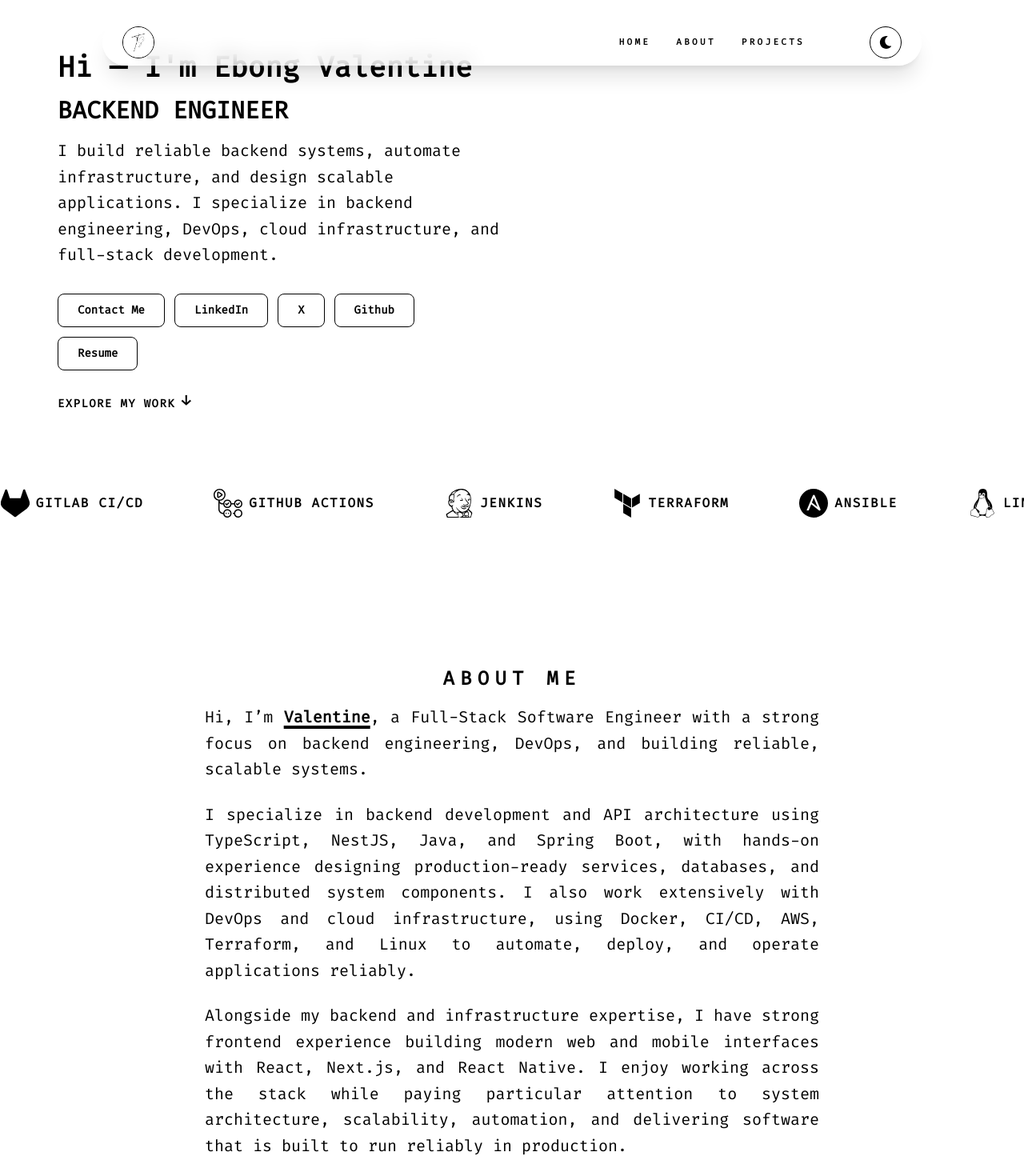
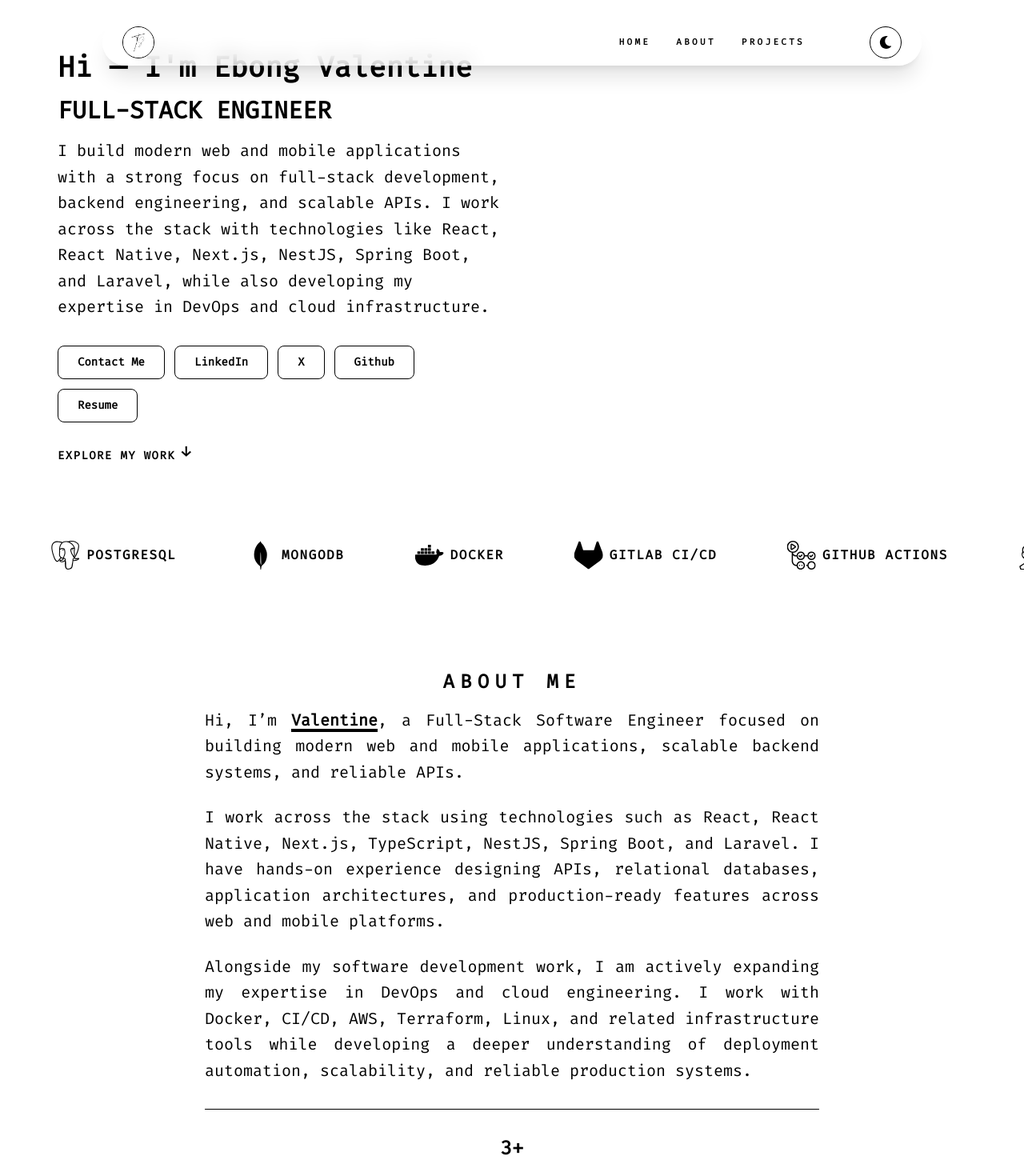
Before and after one commit to Val242/Portfolio, a React (Vite) app: page / in a window 1280 px wide. Shown: the top 1460 px of the page at 80% size. Built offline with nearby package versions, Linux system fonts and the light colour scheme.

Commit message:
adjustments

```diff
--- a/index.html
+++ b/index.html
@@ -10,27 +10,24 @@
 
     <!-- Primary SEO -->
     <title>
-      Ebong Valentine | Software Engineer | Backend, DevOps & Cloud
+      Ebong Valentine | Full-Stack Software Engineer | Web & Mobile
     </title>
 
     <meta
       name="description"
-      content="Ebong Valentine is a Software Engineer from Cameroon specializing in backend engineering, system design, DevOps, cloud infrastructure, and full-stack development with NestJS, Spring Boot, React, AWS, and Docker."
+      content="Ebong Valentine is a Full-Stack Software Engineer from Cameroon specializing in modern web and mobile development, backend engineering, API design, and scalable applications with React, React Native, Next.js, NestJS, Spring Boot, and Laravel."
     />
 
     <meta
       name="keywords"
-      content="Ebong Valentine, Valentine Ebong, Ebong Valentine Software Engineer, Ebong Valentine Developer, Software Engineer Cameroon, Backend Engineer Cameroon, Full Stack Engineer Cameroon, DevOps Engineer Cameroon, Cloud Engineer Cameroon, NestJS Developer, Spring Boot Developer, React Developer, AWS Developer, Docker, Terraform, PostgreSQL"
+      content="Ebong Valentine, Valentine Ebong, Ebong Valentine Software Engineer, Ebong Valentine Developer, Full Stack Software Engineer Cameroon, Software Engineer Cameroon, Full Stack Developer Cameroon, Backend Engineer Cameroon, Web Developer Cameroon, Mobile Developer Cameroon, React Developer, React Native Developer, Next.js Developer, NestJS Developer, Spring Boot Developer, Laravel Developer, TypeScript Developer, PostgreSQL, MongoDB, DevOps Cameroon, AWS, Docker, Terraform"
     />
 
     <meta name="author" content="Ebong Valentine" />
     <meta name="robots" content="index, follow" />
     <meta name="googlebot" content="index, follow" />
 
-    <meta
-      name="theme-color"
-      content="#141414"
-    />
+    <meta name="theme-color" content="#141414" />
 
     <!-- Canonical -->
     <link
@@ -48,12 +45,12 @@
 
     <meta
       property="og:title"
-      content="Ebong Valentine | Software Engineer"
+      content="Ebong Valentine | Full-Stack Software Engineer"
     />
 
     <meta
       property="og:description"
-      content="Portfolio of Ebong Valentine, a Software Engineer specializing in backend engineering, system design, DevOps, cloud infrastructure, and full-stack development."
+      content="Portfolio of Ebong Valentine, a Full-Stack Software Engineer specializing in web and mobile development, backend engineering, API design, and scalable applications."
     />
 
     <meta
@@ -63,7 +60,7 @@
 
     <meta
       property="og:image:alt"
-      content="Ebong Valentine — Software Engineer"
+      content="Ebong Valentine — Full-Stack Software Engineer"
     />
 
     <meta property="og:site_name" content="Ebong Valentine" />
@@ -81,12 +78,12 @@
 
     <meta
       name="twitter:title"
-      content="Ebong Valentine | Software Engineer"
+      content="Ebong Valentine | Full-Stack Software Engineer"
     />
 
     <meta
       name="twitter:description"
-      content="Ebong Valentine's portfolio — backend engineering, system design, DevOps, cloud infrastructure, and full-stack development."
+      content="Ebong Valentine's portfolio — full-stack web and mobile development, backend engineering, API design, and scalable applications."
     />
 
     <meta
@@ -96,7 +93,7 @@
 
     <meta
       name="twitter:image:alt"
-      content="Ebong Valentine — Software Engineer"
+      content="Ebong Valentine — Full-Stack Software Engineer"
     />
 
     <!-- Person Structured Data -->
@@ -109,6 +106,7 @@
         "name": "Ebong Valentine",
         "givenName": "Valentine",
         "familyName": "Ebong",
+
         "alternateName": [
           "Valentine",
           "Ebong Valentine Software Engineer"
@@ -118,9 +116,9 @@
 
         "image": "https://ebong-valentine.vercel.app/og-image.png",
 
-        "jobTitle": "Software Engineer",
+        "jobTitle": "Full-Stack Software Engineer",
 
-        "description": "Software Engineer from Cameroon specializing in backend engineering, system design, DevOps, cloud infrastructure, and full-stack development.",
+        "description": "Full-Stack Software Engineer from Cameroon specializing in web and mobile development, backend engineering, API design, and scalable applications.",
 
         "nationality": {
           "@type": "Country",
@@ -135,15 +133,30 @@
         "sameAs": [
           "https://github.com/Val242",
           "https://www.linkedin.com/in/ebong-valentine-2b1157322",
-          "https://x.com/EbongValentineX"
+          "https://x.com/tinoscript"
         ],
 
         "knowsAbout": [
           "Software Engineering",
+          "Full-Stack Development",
+          "Web Development",
+          "Mobile App Development",
           "Backend Engineering",
+          "API Design",
           "System Design",
-          "API Design",
           "Distributed Systems",
+          "React",
+          "React Native",
+          "Next.js",
+          "TypeScript",
+          "Node.js",
+          "NestJS",
+          "Java",
+          "Spring Boot",
+          "Laravel",
+          "PostgreSQL",
+          "MongoDB",
+          "Prisma",
           "DevOps",
           "Cloud Computing",
           "AWS",
@@ -151,18 +164,7 @@
           "Terraform",
           "Ansible",
           "Linux",
-          "CI/CD",
-          "NestJS",
-          "Node.js",
-          "Java",
-          "Spring Boot",
-          "Laravel",
-          "React",
-          "React Native",
-          "TypeScript",
-          "PostgreSQL",
-          "MongoDB",
-          "Prisma"
+          "CI/CD"
         ]
       }
     </script>
@@ -175,7 +177,7 @@
         "@id": "https://ebong-valentine.vercel.app/#website",
         "url": "https://ebong-valentine.vercel.app/",
         "name": "Ebong Valentine",
-        "description": "Portfolio of Ebong Valentine, a Software Engineer specializing in backend engineering, system design, DevOps, cloud infrastructure, and full-stack development.",
+        "description": "Portfolio of Ebong Valentine, a Full-Stack Software Engineer specializing in web and mobile development, backend engineering, API design, and scalable applications.",
         "author": {
           "@id": "https://ebong-valentine.vercel.app/#person"
         }
--- a/src/About.jsx
+++ b/src/About.jsx
@@ -31,19 +31,19 @@ function About() {
       role: "Lead Software Engineer",
       company: "Relay — Intelligent Transition Platform",
       period: "June 2026 – Present",
-      desc: "Lead backend engineering and system architecture for a transition intelligence platform serving service members and veterans. Design scalable system and REST API architectures using NestJS, Prisma, and PostgreSQL, covering transitions, phases, signals, checklist items, places, groups, and user state. Build data import pipelines for large Excel datasets while focusing on scalability, data integrity, authentication, and CI/CD.",
+      desc: "Lead engineering across the Relay platform, contributing to both frontend and backend development while guiding system architecture and technical implementation. Design scalable REST APIs and data models using NestJS, Prisma, and PostgreSQL, manage the Neon cloud database, and lead frontend development across the platform. Build data import pipelines for large Excel datasets while focusing on scalability, data integrity, authentication, and reliable delivery through CI/CD.",
     },
     {
       role: "Frontend Developer",
       company: "MammyHealth — Pregnancy & Maternal Health Platform",
       period: "May 2026 – Aug 2026",
-      desc: "Build a scalable cross-platform React Native application focused on pregnancy and maternal health guidance. Develop reusable UI components, structured health content systems, and guided onboarding flows while maintaining a modular frontend architecture for future guides, articles, and community features.",
+      desc: "Developed a scalable cross-platform React Native application focused on pregnancy and maternal health guidance. Built reusable UI components, structured health content systems, and guided onboarding flows while maintaining a modular frontend architecture for guides, articles, and community features.",
     },
     {
       role: "Software Engineering Intern",
       company: "Tech Chantier",
-      period: "August 2026 – January 2027",
-      desc: "Contribute to the TCPoS mobile application by implementing complete English and French localization using i18n. Translated the application interface and built dynamic language switching between English and French for a more accessible user experience.",
+      period: "August 2026 – Present",
+      desc: "Contribute to the TCPoS Mobile application by implementing complete English and French localization using i18n. Translated the application interface and implemented dynamic language switching between English and French, improving accessibility and consistency across the mobile experience.",
     },
   ];
 
@@ -89,26 +89,25 @@ function About() {
               <span className="font-bold text-foreground underline decoration-primary decoration-4 underline-offset-4">
                 Valentine
               </span>
-              , a Full-Stack Software Engineer with a strong focus on backend
-              engineering, DevOps, and building reliable, scalable systems.
+              , a Full-Stack Software Engineer focused on building modern web
+              and mobile applications, scalable backend systems, and reliable
+              APIs.
             </p>
 
             <p>
-              I specialize in backend development and API architecture using
-              TypeScript, NestJS, Java, and Spring Boot, with hands-on
-              experience designing production-ready services, databases, and
-              distributed system components. I also work extensively with DevOps
-              and cloud infrastructure, using Docker, CI/CD, AWS, Terraform, and
-              Linux to automate, deploy, and operate applications reliably.
+              I work across the stack using technologies such as React, React
+              Native, Next.js, TypeScript, NestJS, Spring Boot, and Laravel. I
+              have hands-on experience designing APIs, relational databases,
+              application architectures, and production-ready features across
+              web and mobile platforms.
             </p>
 
             <p>
-              Alongside my backend and infrastructure expertise, I have strong
-              frontend experience building modern web and mobile interfaces with
-              React, Next.js, and React Native. I enjoy working across the stack
-              while paying particular attention to system architecture,
-              scalability, automation, and delivering software that is built to
-              run reliably in production.
+              Alongside my software development work, I am actively expanding my
+              expertise in DevOps and cloud engineering. I work with Docker,
+              CI/CD, AWS, Terraform, Linux, and related infrastructure tools
+              while developing a deeper understanding of deployment automation,
+              scalability, and reliable production systems.
             </p>
           </div>
 
--- a/src/App.jsx
+++ b/src/App.jsx
@@ -28,10 +28,11 @@ function App() {
   const role = useRoleSwitcher({
     roles: [
       "SOFTWARE ENGINEER",
+      "MOBILE APP DEVELOPER",
+      "FULL-STACK ENGINEER",
+      "BACKEND ENGINEER",
       "DEVOPS ENGINEER",
       // "CLOUD ENGINEER",
-      "BACKEND ENGINEER",
-      "FULL-STACK ENGINEER",
     ],
   });
 
@@ -62,6 +63,10 @@ function App() {
     { icon: SiNestjs, name: "NestJS" },
     { icon: SiSpringboot, name: "Spring Boot" },
     { icon: FaLaravel, name: "Laravel" },
+    // Frontend
+    { icon: SiTypescript, name: "TypeScript" },
+    { icon: FaReact, name: "React" },
+    { icon: SiTailwindcss, name: "TailwindCSS" },
 
     // Databases
     { icon: SiPostgresql, name: "PostgreSQL" },
@@ -78,11 +83,6 @@ function App() {
 
     // Cloud
     { icon: FaAws, name: "AWS" },
-
-    // Frontend
-    { icon: SiTypescript, name: "TypeScript" },
-    { icon: FaReact, name: "React" },
-    { icon: SiTailwindcss, name: "TailwindCSS" },
   ];
 
   const textEntry = {
@@ -133,10 +133,11 @@ function App() {
               </h1>
 
               <p className="text-muted mt-4 text-lg leading-relaxed lg:text-xl">
-                I build reliable backend systems, automate infrastructure, and
-                design scalable applications. I specialize in backend
-                engineering, DevOps, cloud infrastructure, and full-stack
-                development.
+                I build modern web and mobile applications with a strong focus
+                on full-stack development, backend engineering, and scalable
+                APIs. I work across the stack with technologies like React,
+                React Native, Next.js, NestJS, Spring Boot, and Laravel, while
+                also developing my expertise in DevOps and cloud infrastructure.
               </p>
             </motion.div>
 
```
